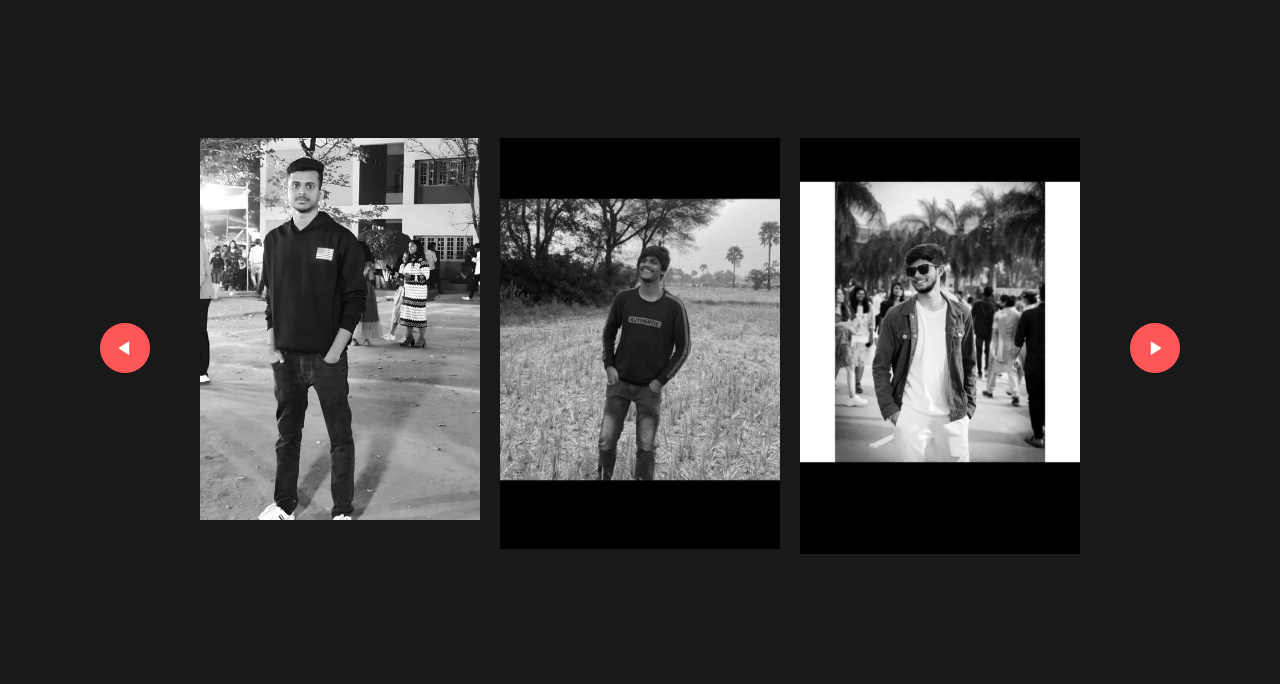
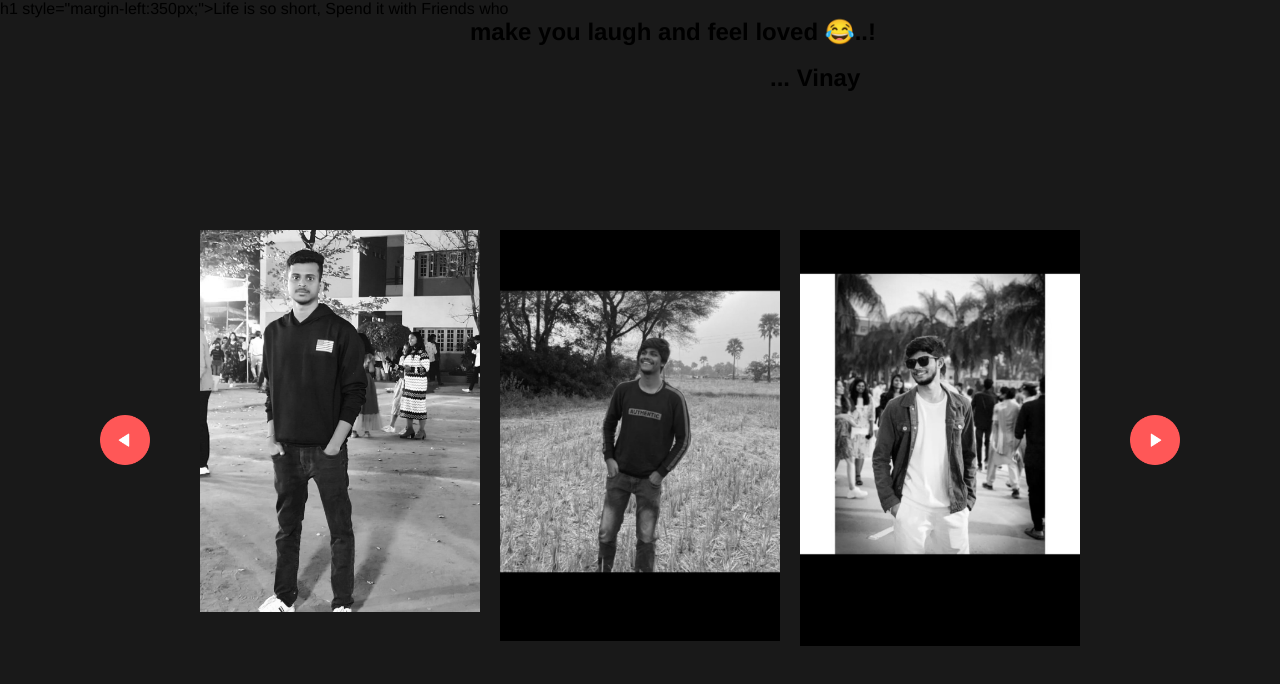
Before and after one commit to VINAYREDDY4466/IMage-gallery, a plain HTML site: page index.html in a window 1280 px wide. Drawn offline with Linux system fonts and the light colour scheme.

Commit message:
Update index.html

```diff
--- a/index.html
+++ b/index.html
@@ -7,6 +7,10 @@
     <link rel="stylesheet" href="style.css">
 </head>
 <body>
+    h1 style="margin-left:350px;">Life is so short, Spend it with Friends who</h1>
+    <h2 style="margin-left:470px;">make you laugh and feel loved 😂..!</h2>
+    <br>
+    <h2 style="margin-left:770px;">... Vinay</h2>
     <div class="gallery-wrap">
         <img src="./images/back.png" id="backBtn">
          <div class="gallery">
```
